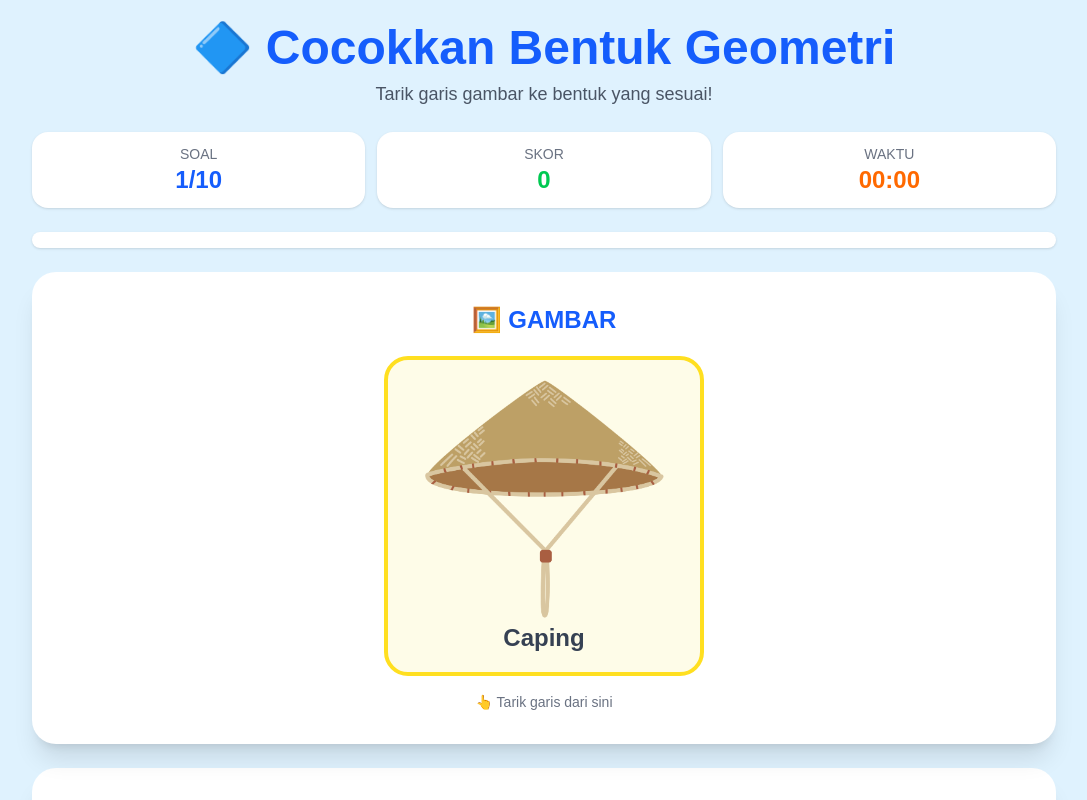
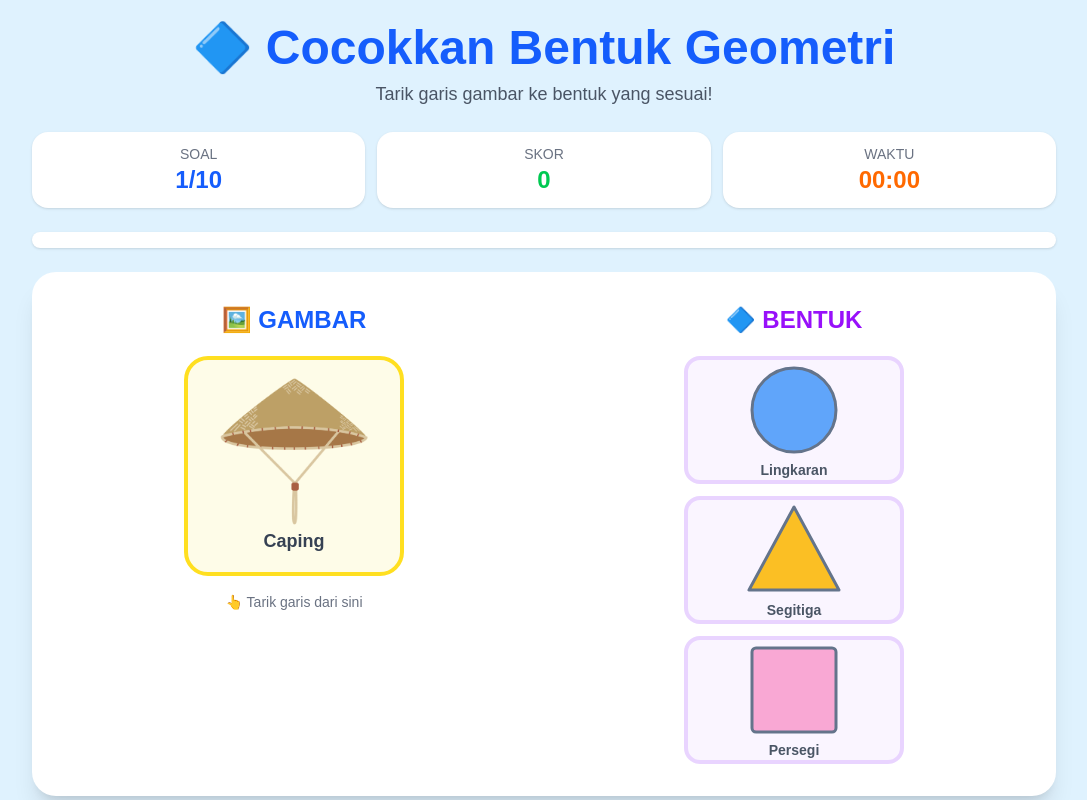
Before and after one commit to alazhar28/Game, a React (Vite) app: page /game/matching in a window 1280 px wide. Shown: the top 800 px of the page, without its empty margins (96-1183 px from the left). Built offline with nearby package versions, Linux system fonts and the light colour scheme.

Commit message:
kembalikan

```diff
--- a/src/games/MatchingGame/MatchingGame.tsx
+++ b/src/games/MatchingGame/MatchingGame.tsx
@@ -338,57 +338,6 @@ function MatchingGame() {
   // SELESAI MENARIK GARIS
   // =====================================
 
-
-const handleDragEnd = (
-  e: React.PointerEvent<HTMLButtonElement>,
-  shape: Shape
-) => {
-  if (!dragging || !started || finished) return
-
-  e.preventDefault()
-
-  const image = imageRef.current
-  const option = optionRefs.current[shape]
-
-  if (!image || !option) return
-
-  const start = getCenter(image)
-  const end = getCenter(option)
-
-  if (!start || !end) return
-
-  setDragging(false)
-
-  const isCorrect = shape === question.answer
-
-  setLine({
-    x1: start.x,
-    y1: start.y,
-    x2: end.x,
-    y2: end.y,
-    correct: isCorrect,
-  })
-
-  if (isCorrect) {
-    setScore((current) => current + 10)
-    setFeedback("Hebat! Jawaban Benar! 🎉")
-  } else {
-    setFeedback("Tidak apa-apa, ayo lanjut! 😊")
-  }
-
-  // BENAR ATAU SALAH TETAP LANJUT
-  setTimeout(() => {
-    if (questionIndex + 1 >= questions.length) {
-      setFinished(true)
-    } else {
-      setQuestionIndex((current) => current + 1)
-    }
-
-    setFeedback("")
-    setLine(null)
-  }, 1000)
-}
-
   // const handleDragEnd = (
   //   e: React.PointerEvent<HTMLButtonElement>,
   //   shape: Shape
@@ -574,6 +523,10 @@ const handleDragEnd = (
               )}
             </svg>
 
+            <div className="grid grid-cols-2 gap-4 md:gap-10 relative z-10">
+
+              {/* KOLOM GAMBAR */}
+
               <div className="flex flex-col items-center">
 
                 <h2 className="text-lg md:text-2xl font-bold text-blue-600 mb-5">
@@ -585,7 +538,7 @@ const handleDragEnd = (
                   onPointerDown={handleDragStart}
                   className="
                     w-full
-      max-w-[320px]
+                    max-w-[220px]
                     aspect-square
                     bg-yellow-50
                     border-4
@@ -608,10 +561,10 @@ const handleDragEnd = (
                     src={question.image}
                     alt={question.name}
                     draggable={false}
-      className="w-full h-[85%] object-contain pointer-events-none"
+                    className="w-full h-4/5 object-contain pointer-events-none"
                   />
 
-    <p className="font-bold text-gray-700 text-xl md:text-2xl">
+                  <p className="font-bold text-gray-700 text-lg">
                     {question.name}
                   </p>
 
@@ -620,6 +573,61 @@ const handleDragEnd = (
                 <p className="text-sm text-gray-500 mt-4 text-center">
                   👆 Tarik garis dari sini
                 </p>
+
+              </div>
+
+              {/* KOLOM BENTUK */}
+
+              <div className="flex flex-col items-center">
+
+                <h2 className="text-lg md:text-2xl font-bold text-purple-600 mb-5">
+                  🔷 BENTUK
+                </h2>
+
+                <div className="w-full max-w-[220px] flex flex-col gap-3">
+
+                  {question.options.map((shape) => (
+
+                    <button
+                      key={shape}
+                      ref={(element) => {
+                        optionRefs.current[shape] = element
+                      }}
+                      onPointerUp={(e) =>
+                        handleDragEnd(e, shape)
+                      }
+                      className="
+                        w-full
+                        h-28
+                        md:h-32
+                        bg-purple-50
+                        border-4
+                        border-purple-200
+                        rounded-2xl
+                        flex
+                        flex-col
+                        items-center
+                        justify-center
+                        hover:bg-purple-100
+                        active:bg-green-100
+                        transition
+                        touch-none
+                      "
+                    >
+
+                      <ShapeImage shape={shape} />
+
+                      <span className="font-bold text-gray-600 text-sm">
+                        {shapeNames[shape]}
+                      </span>
+
+                    </button>
+
+                  ))}
+
+                </div>
+
+              </div>
 
             </div>
 
```
Lines whose indentation alone changed are shown as unchanged.
